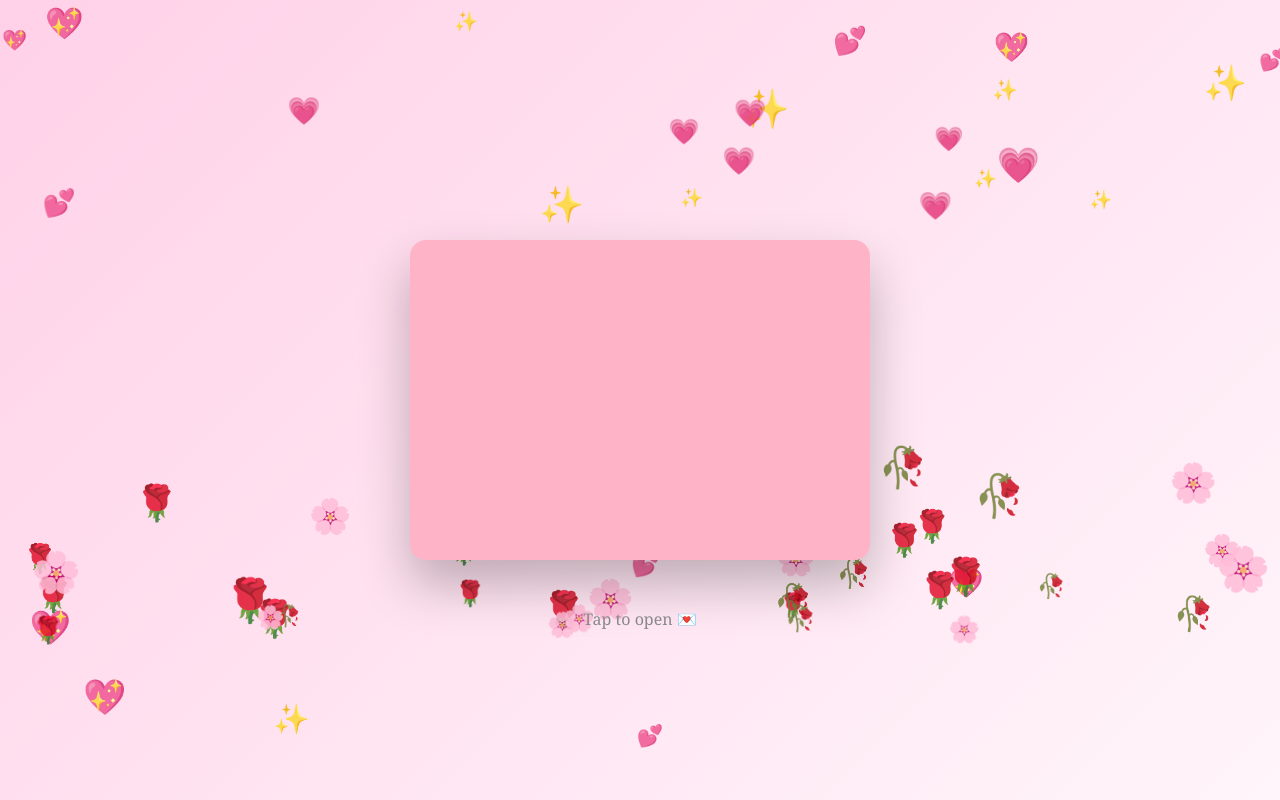
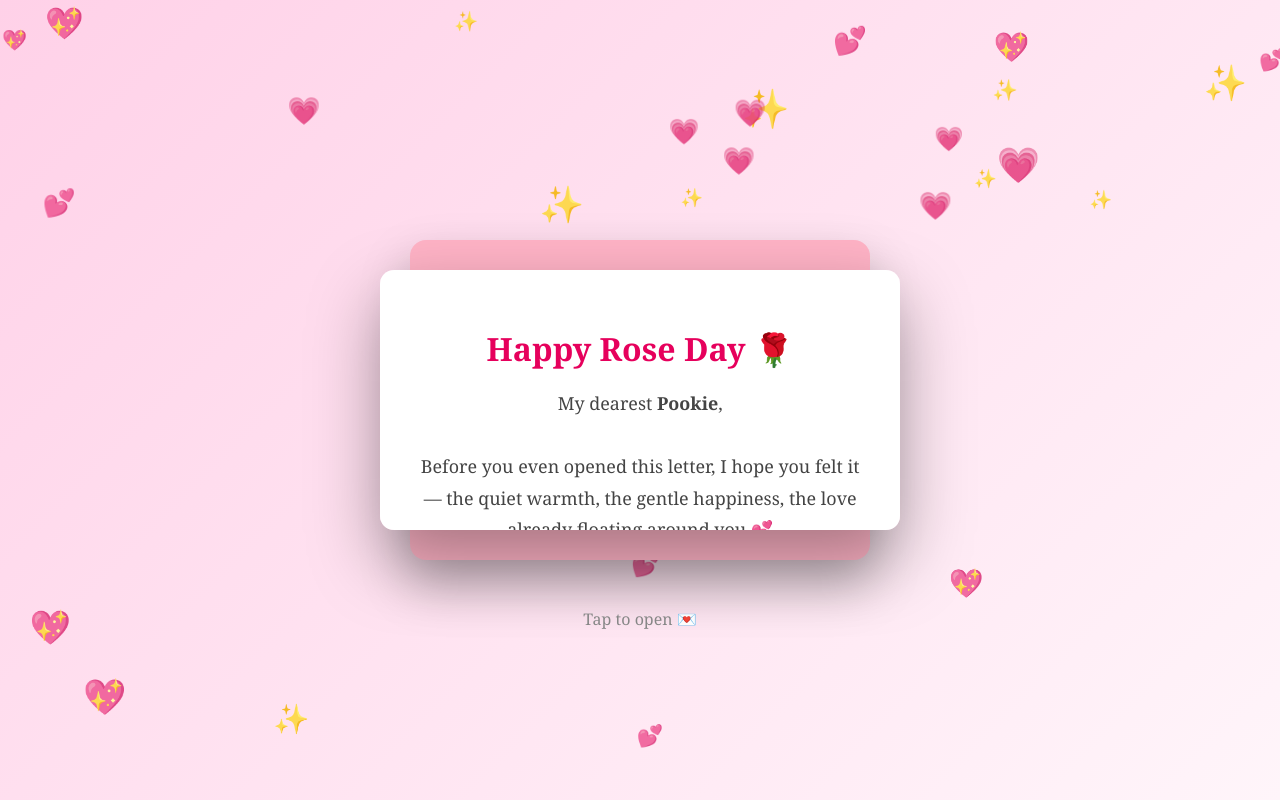
Before and after one commit to Tariq2929/My-Rose-Day, a plain HTML site: page index.html in a window 1280 px wide. Both pictures are taken after a click on the element 640 px from the left and 400 px from the top of the page. Drawn offline with Linux system fonts and the light colour scheme.

Commit message:
Refactor HTML structure and styles for letter animation
Updated styles and functionality for letter opening animation.

```diff
--- a/index.html
+++ b/index.html
@@ -16,6 +16,7 @@
     font-family: 'Georgia', serif;
   }
 
+  /* floating hearts */
   .float {
     position: absolute;
     bottom: -40px;
@@ -63,28 +64,34 @@
     transform: rotateX(180deg);
   }
 
+  /* LETTER (closed state) */
   .letter {
     position: absolute;
     background: white;
     width: 92%;
-  max-height: 70vh;       /* visible letter size */
+    height: 260px;
     top: 100%;
     left: 4%;
     border-radius: 14px;
-  padding: 38px;
+    padding: 36px;
     box-sizing: border-box;
     text-align: center;
-  transition: all 1.2s ease;
+    transition: all 1.1s ease;
     z-index: 3;
-
-  overflow-y: auto;      /* ✅ allows scrolling */
   }
 
-
+  /* LETTER (open + centered) */
   .container.open .letter {
-  transform: translateY(0);
+    position: fixed;
+    top: 50%;
+    left: 50%;
+    width: 85%;
+    max-width: 520px;
+    max-height: 70vh;
+    transform: translate(-50%, -50%);
+    overflow-y: auto;
+    box-shadow: 0 30px 70px rgba(0,0,0,0.35);
   }
-
 
   h1 {
     color: #e6005c;
@@ -118,13 +125,12 @@
 
 <body>
 
-<!-- Hearts before opening -->
 <script>
-  const heartEmojis = ["💖","💕","💗","✨"];
+  const hearts = ["💖","💕","💗","✨"];
   for (let i = 0; i < 30; i++) {
     let h = document.createElement("div");
     h.className = "float";
-    h.innerText = heartEmojis[Math.floor(Math.random() * heartEmojis.length)];
+    h.innerText = hearts[Math.floor(Math.random() * hearts.length)];
     h.style.left = Math.random() * 100 + "vw";
     h.style.fontSize = (18 + Math.random() * 22) + "px";
     h.style.animationDuration = (6 + Math.random() * 6) + "s";
@@ -149,9 +155,7 @@
         and every moment with you stays with me a little longer than the rest.<br><br>
 
         If roses could speak, they’d tell you how effortlessly you make my world brighter.
-        And if hearts had a favorite place, mine would always choose you.
-        This little letter carries one simple truth —
-        you mean more to me than words ever could.<br><br>
+        And if hearts had a favorite place, mine would always choose you.<br><br>
 
         Today, on Rose Day, I give you this rose 🌹
         and with it, a promise of care, laughter,
@@ -167,43 +171,9 @@
   <div class="hint">Tap to open 💌</div>
 </div>
 
-<!-- Rose petals after opening -->
 <script>
-  let petalsStarted = false;
-
   function openLetter() {
-  const container = document.querySelector('.container');
-  const letter = document.querySelector('.letter');
-
-  container.classList.toggle('open');
-
-  // 🌹 Start petals only once
-  if (!petalsStarted) {
-    petalsStarted = true;
-    startPetals();
-  }
-
-  // 💌 Auto-scroll after opening
-  setTimeout(() => {
-    letter.scrollTo({
-      top: 140,
-      behavior: "smooth"
-    });
-  }, 700);
-}
-
-
-  function startPetals() {
-    const petalEmojis = ["🌹","🌸","🥀"];
-    for (let i = 0; i < 35; i++) {
-      let p = document.createElement("div");
-      p.className = "float";
-      p.innerText = petalEmojis[Math.floor(Math.random() * petalEmojis.length)];
-      p.style.left = Math.random() * 100 + "vw";
-      p.style.fontSize = (20 + Math.random() * 24) + "px";
-      p.style.animationDuration = (7 + Math.random() * 6) + "s";
-      document.body.appendChild(p);
-    }
+    document.querySelector('.container').classList.toggle('open');
   }
 </script>
 
```
Lines whose indentation alone changed are shown as unchanged.
